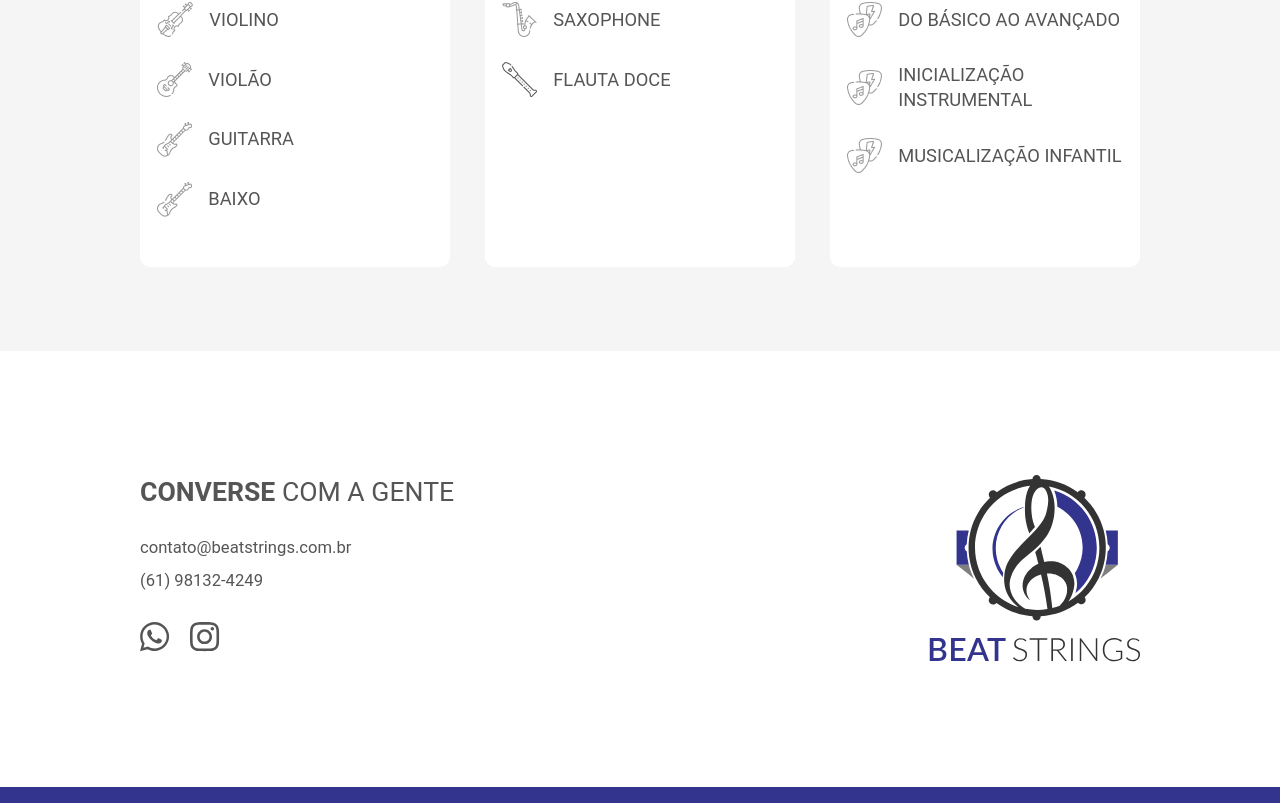
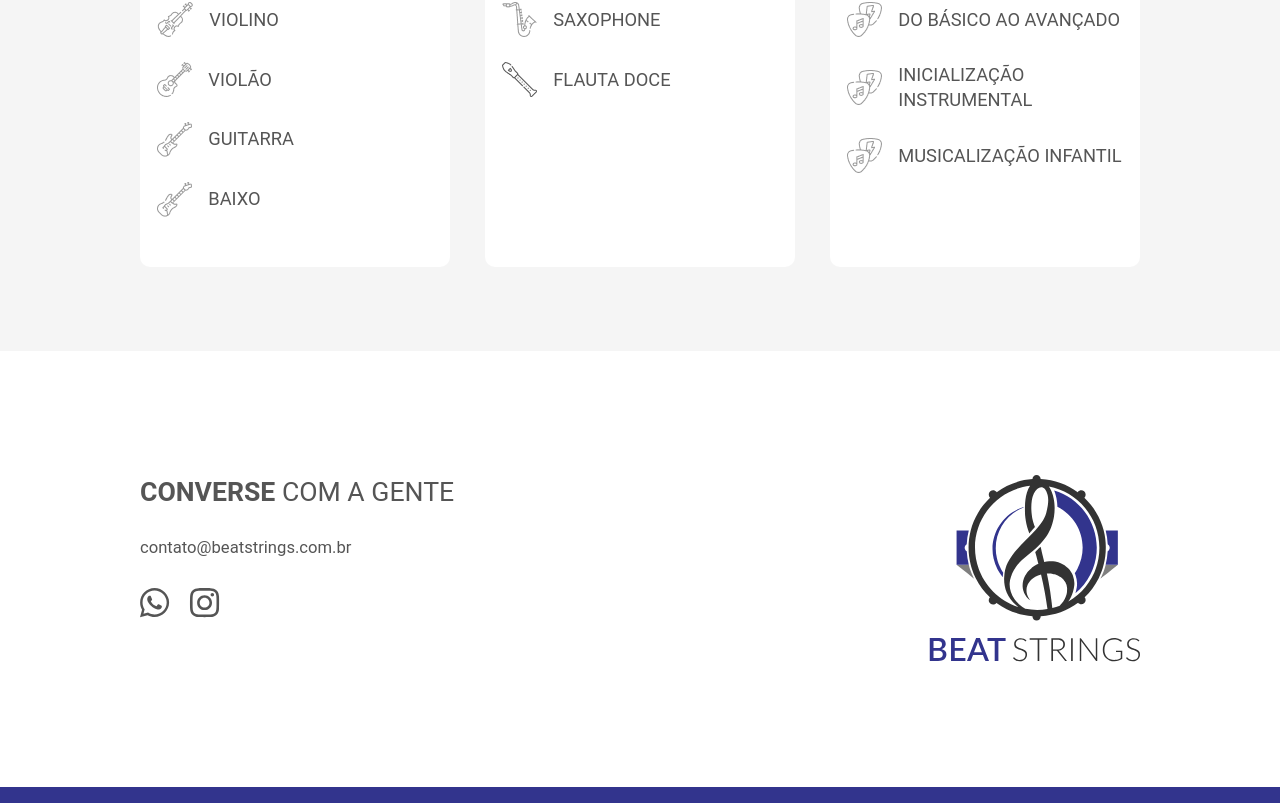
Before and after one commit to alexgsalg/beatstrings, a React (Create React App) app: page / in a window 1280 px wide. Shown: the part 2735-3538 px from the top of the page. Built offline with nearby package versions, Linux system fonts and the light colour scheme.

Commit message:
feat: remover numero telefone

```diff
--- a/src/Homepage/Homepage.jsx
+++ b/src/Homepage/Homepage.jsx
@@ -378,11 +378,11 @@ function Website() {
                   contato@beatstrings.com.br
                 </a>
               </p>
-              <p>
+              {/* <p>
                 <a href="tel:+5561981324249" className="footer_info__link">
                   (61) 98132-4249
                 </a>
-              </p>
+              </p> */}
 
               <div className="footer_social">
                 <a href="https://api.whatsapp.com/send?phone=5561981324249&text=Olá! Gostaria de algumas informações" className="footer_social__item" target="_blank" rel="noreferrer">
```
